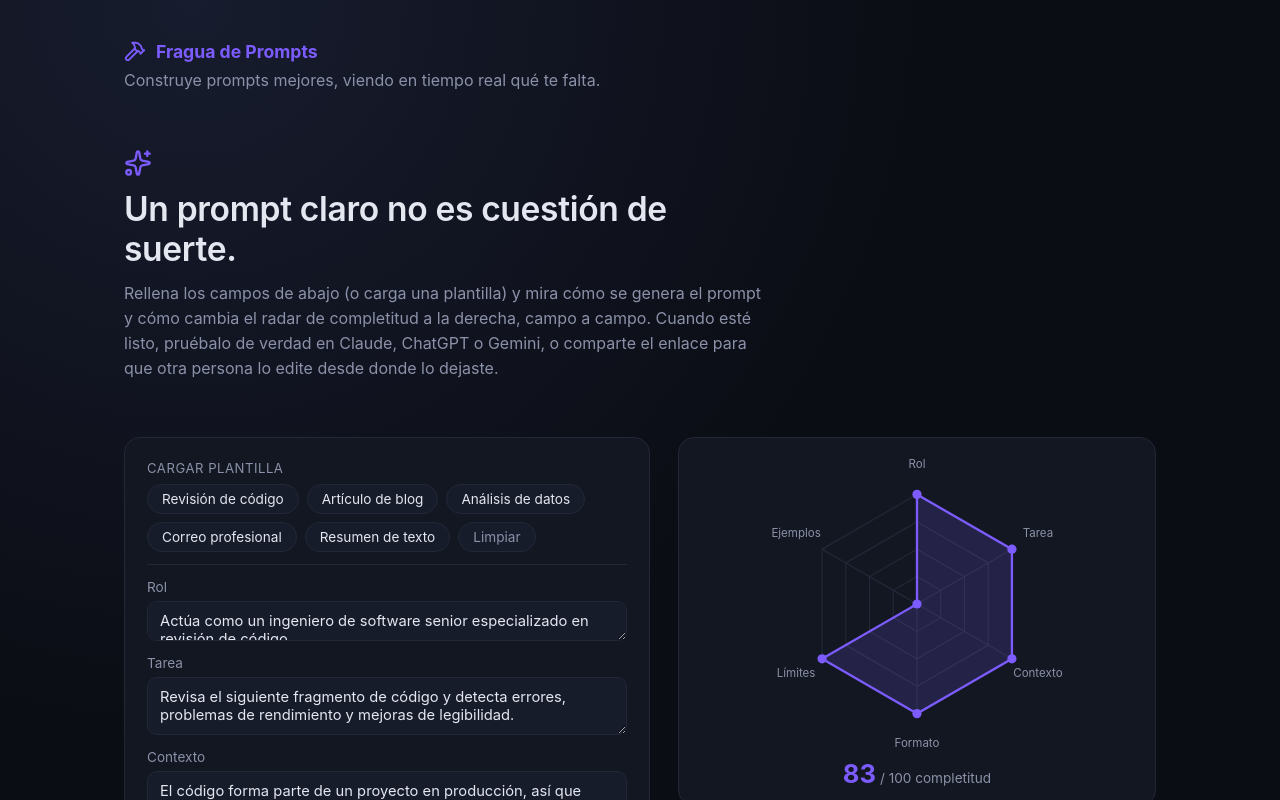
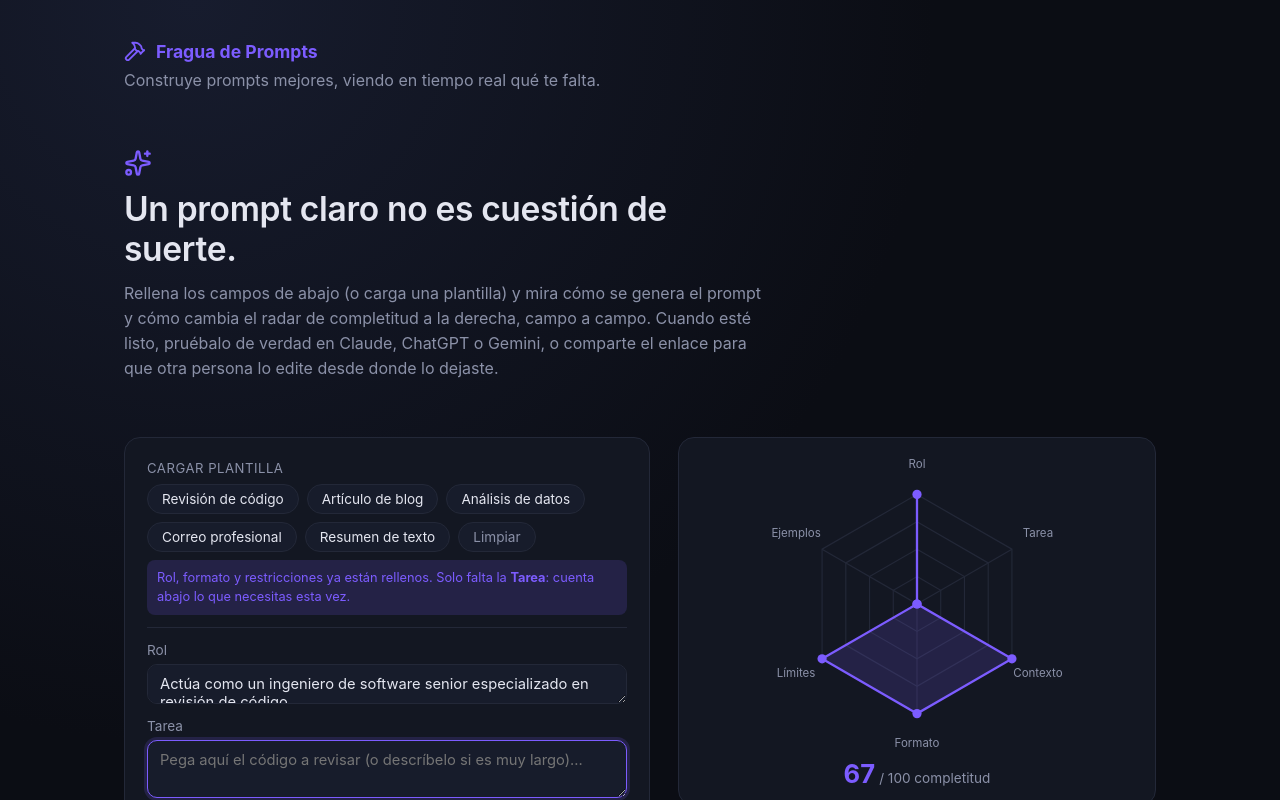
Before and after one commit to PabloMerinas/prompt-forge, a React (Vite) app: page / in a window 1280 px wide. Both pictures are taken after a click on the button "Revisión de código". Shown: the top 800 px of the page. Built offline with nearby package versions, Linux system fonts and the light colour scheme.

Commit message:
Dejar la Tarea vacía en las plantillas: solo lo específico de cada vez, con ejemplo concreto

```diff
--- a/src/App.css
+++ b/src/App.css
@@ -133,6 +133,23 @@
 .field textarea:focus {
   outline: none;
   border-color: var(--accent);
+}
+
+.field textarea.field-highlight {
+  border-color: var(--accent);
+  box-shadow: 0 0 0 3px var(--accent-soft);
+}
+
+.template-hint {
+  font-size: 0.8rem;
+  color: var(--accent);
+  background: var(--accent-soft);
+  border-radius: 8px;
+  padding: 8px 10px;
+}
+
+.template-hint strong {
+  color: var(--accent);
 }
 
 .builder-preview {
--- a/src/components/PromptBuilder.jsx
+++ b/src/components/PromptBuilder.jsx
@@ -1,4 +1,4 @@
-import { useEffect, useMemo, useState } from 'react'
+import { useEffect, useMemo, useRef, useState } from 'react'
 import { Copy, Check, Wand2, Link2, ExternalLink } from 'lucide-react'
 import RadarChart from './RadarChart'
 import { templates } from '../data/templates'
@@ -89,9 +89,13 @@
 
 function PromptBuilder() {
   const [fields, setFields] = useState(loadInitialFields)
+  const [activeTemplateId, setActiveTemplateId] = useState(null)
   const [copied, setCopied] = useState(false)
   const [linkCopied, setLinkCopied] = useState(false)
   const [testNotice, setTestNotice] = useState('')
+  const taskRef = useRef(null)
+
+  const activeTemplate = templates.find((t) => t.id === activeTemplateId) ?? null
 
   const prompt = useMemo(() => buildPrompt(fields), [fields])
   const axes = useMemo(
@@ -116,7 +120,15 @@
 
   const loadTemplate = (id) => {
     const template = templates.find((t) => t.id === id)
-    if (template) setFields(template.fields)
+    if (!template) return
+    setFields(template.fields)
+    setActiveTemplateId(id)
+    requestAnimationFrame(() => taskRef.current?.focus())
+  }
+
+  const clearFields = () => {
+    setFields(emptyFields)
+    setActiveTemplateId(null)
   }
 
   const copyPrompt = async () => {
@@ -166,20 +178,28 @@
                 {t.name}
               </button>
             ))}
-            <button type="button" className="chip chip-clear" onClick={() => setFields(emptyFields)}>
+            <button type="button" className="chip chip-clear" onClick={clearFields}>
               Limpiar
             </button>
           </div>
+          {activeTemplate && (
+            <p className="template-hint">
+              Rol, formato y restricciones ya están rellenos. Solo falta la <strong>Tarea</strong>:
+              cuenta abajo lo que necesitas esta vez.
+            </p>
+          )}
         </div>
 
         {fieldConfig.map((f) => (
           <label key={f.key} className="field">
             <span>{f.label}</span>
             <textarea
+              ref={f.key === 'task' ? taskRef : undefined}
               value={fields[f.key]}
-              placeholder={f.placeholder}
+              placeholder={f.key === 'task' && activeTemplate ? activeTemplate.taskPlaceholder : f.placeholder}
               onChange={(e) => updateField(f.key, e.target.value)}
               rows={f.key === 'task' || f.key === 'context' ? 2 : 1}
+              className={f.key === 'task' && activeTemplate ? 'field-highlight' : undefined}
             />
           </label>
         ))}
--- a/src/data/templates.js
+++ b/src/data/templates.js
@@ -3,9 +3,10 @@
     id: 'code-review',
     name: 'Revisión de código',
     tags: ['Desarrollo', 'Calidad'],
+    taskPlaceholder: 'Pega aquí el código a revisar (o descríbelo si es muy largo)...',
     fields: {
       role: 'Actúa como un ingeniero de software senior especializado en revisión de código.',
-      task: 'Revisa el siguiente fragmento de código y detecta errores, problemas de rendimiento y mejoras de legibilidad.',
+      task: '',
       context: 'El código forma parte de un proyecto en producción, así que prioriza cambios seguros y de bajo riesgo.',
       format: 'Lista los hallazgos por severidad (crítico, importante, menor) con una breve explicación de cada uno.',
       constraints: 'No reescribas el código completo, solo señala los cambios necesarios.',
@@ -16,9 +17,10 @@
     id: 'blog-post',
     name: 'Artículo de blog',
     tags: ['Redacción', 'Marketing'],
+    taskPlaceholder: 'Ej: quiero un artículo sobre cómo elegir tu primera guitarra eléctrica, sin dar por hecho que el lector sabe nada de música...',
     fields: {
       role: 'Actúa como redactor de contenido especializado en tono cercano y claro.',
-      task: 'Escribe un artículo de blog sobre el tema que te indique, pensado para un público sin conocimientos técnicos.',
+      task: '',
       context: 'El artículo se publicará en un blog personal, con un tono informal pero riguroso.',
       format: 'Estructura el texto con un título, una introducción breve, 3-4 secciones con subtítulos y un cierre.',
       constraints: 'Evita jerga técnica sin explicarla y mantén los párrafos cortos.',
@@ -29,9 +31,10 @@
     id: 'data-analysis',
     name: 'Análisis de datos',
     tags: ['Datos', 'Negocio'],
+    taskPlaceholder: 'Pega o describe los datos: ej. ventas mensuales de los últimos 2 años por región...',
     fields: {
       role: 'Actúa como analista de datos con experiencia comunicando hallazgos a perfiles no técnicos.',
-      task: 'Analiza el conjunto de datos que te proporcione y extrae las tendencias más relevantes.',
+      task: '',
       context: 'El resultado se usará en una reunión con dirección, así que prioriza claridad sobre exhaustividad.',
       format: 'Resume los hallazgos en 3-5 puntos clave, cada uno con el dato que lo respalda.',
       constraints: 'No asumas causalidad donde solo hay correlación; señálalo explícitamente si aplica.',
@@ -42,9 +45,10 @@
     id: 'email',
     name: 'Correo profesional',
     tags: ['Comunicación', 'Trabajo'],
+    taskPlaceholder: 'Ej: pedirle a mi jefe una semana de vacaciones en agosto; llevo el proyecto X al día y quiero avisar con tiempo...',
     fields: {
       role: 'Actúa como asistente de comunicación profesional.',
-      task: 'Redacta un correo con el asunto y los puntos que te indique.',
+      task: '',
       context: 'El destinatario es un cliente o colega con quien mantengo una relación profesional cordial.',
       format: 'Estructura el correo con saludo, cuerpo breve y cierre, sin exceder 150 palabras.',
       constraints: 'Tono formal pero no rígido; evita frases hechas vacías.',
@@ -55,9 +59,10 @@
     id: 'summary',
     name: 'Resumen de texto',
     tags: ['Síntesis', 'Estudio'],
+    taskPlaceholder: 'Pega aquí el texto que quieres resumir...',
     fields: {
       role: 'Actúa como editor especializado en síntesis de información.',
-      task: 'Resume el texto que te proporcione conservando las ideas principales y el orden lógico.',
+      task: '',
       context: 'El resumen se usará como material de estudio rápido antes de un examen o reunión.',
       format: 'Usa una lista de puntos clave, máximo 8, ordenados por importancia.',
       constraints: 'No añadas información que no esté en el texto original.',
```
